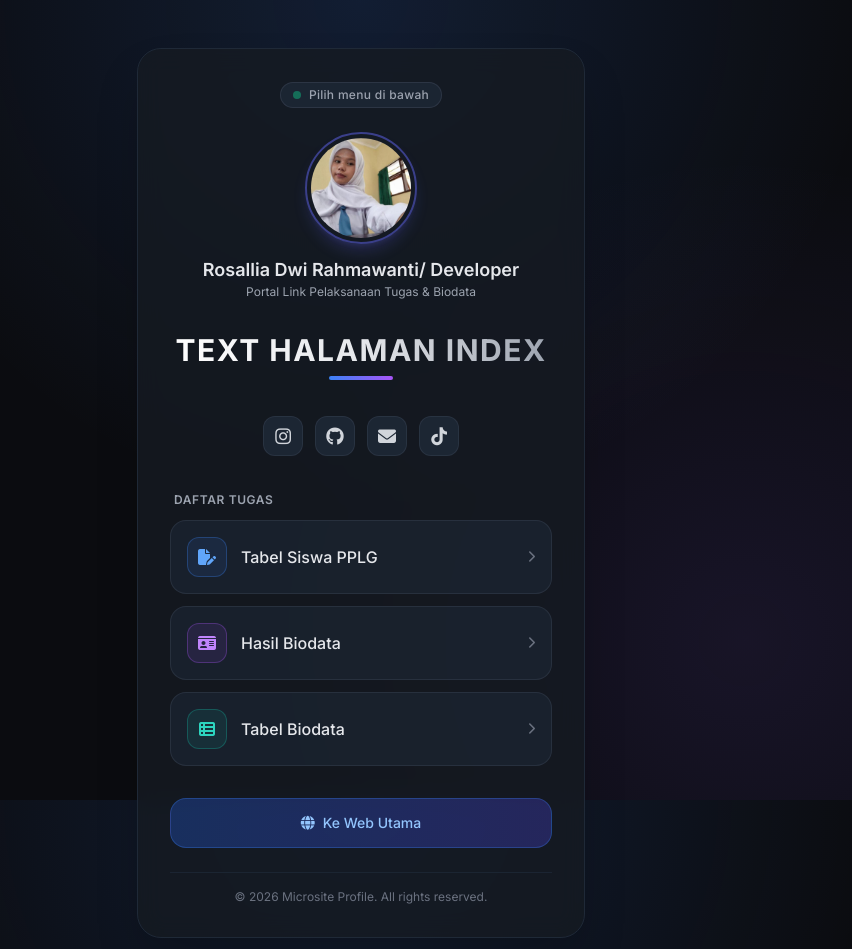
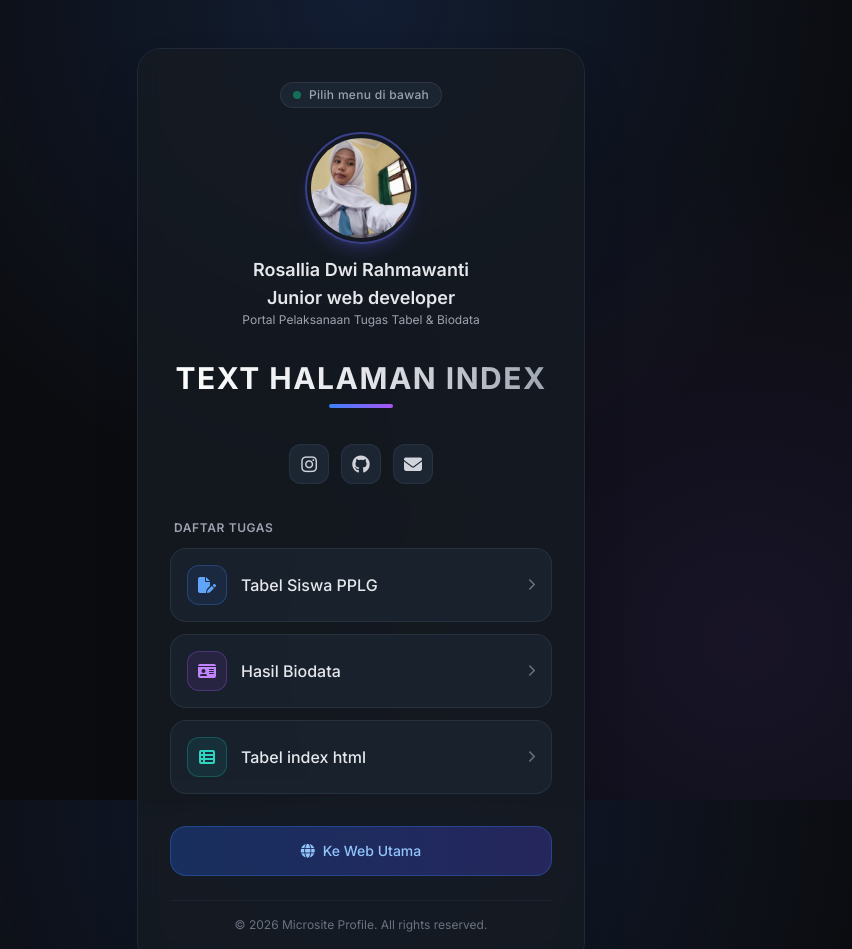
Before and after one commit to Rosaliadwirahmawanti/tugas-10rpl1-web-30, a plain HTML site: page index.html in a window 1280 px wide. Shown: the top 949 px of the page, without its empty margins (279-1131 px from the left). Drawn offline with nearby package versions, Linux system fonts and the light colour scheme.

Commit message:
first commit

```diff
--- a/index.html
+++ b/index.html
@@ -39,8 +39,9 @@
           />
         </div>
         <div>
-          <h2 class="text-lg font-semibold text-gray-200">Rosallia Dwi Rahmawanti/ Developer</h2>
-          <p class="text-xs text-gray-400">Portal Link Pelaksanaan Tugas & Biodata</p>
+          <h2 class="text-lg font-semibold text-gray-200">Rosallia Dwi Rahmawanti</h2>
+          <h2 class="text-lg font-semibold text-gray-200">Junior web developer</h2>
+          <p class="text-xs text-gray-400">Portal Pelaksanaan Tugas Tabel & Biodata</p>
         </div>
       </div>
 
@@ -54,7 +55,7 @@
 
       <!-- Social Media Icons Row -->
       <div class="flex justify-center items-center gap-3 py-1">
-        <a href="https://instagram.com/" target="_blank" aria-label="xysa_rosa" class="social-btn w-10 h-10 rounded-xl bg-gray-800/90 border border-gray-700/50 flex items-center justify-center text-gray-300 hover:text-pink-400 hover:border-pink-500/50">
+        <a href="https://instagram.com/xysa_rosa" target="_blank" aria-label="xysa_rosa" class="social-btn w-10 h-10 rounded-xl bg-gray-800/90 border border-gray-700/50 flex items-center justify-center text-gray-300 hover:text-pink-400 hover:border-pink-500/50">
           <i class="fa-brands fa-instagram text-lg"></i>
         </a>
         <a href="https://github.com/Rosaliadwirahmawanti" target="_blank" aria-label="GitHub" class="social-btn w-10 h-10 rounded-xl bg-gray-800/90 border border-gray-700/50 flex items-center justify-center text-gray-300 hover:text-white hover:border-gray-400">
@@ -62,9 +63,6 @@
         </a>
         <a href="https://mail.google.com/mail/?view=cm&fs=1&to=rosaliadwirahmawanti@gmail.com" target="_blank" aria-label="Gmail" class="social-btn w-10 h-10 rounded-xl bg-gray-800/90 border border-gray-700/50 flex items-center justify-center text-gray-300 hover:text-blue-400 hover:border-blue-500/50">
           <i class="fa-solid fa-envelope text-lg"></i>
-        </a>
-        <a href="https://tiktok.com" target="_blank" aria-label="xysa_rosa" class="social-btn w-10 h-10 rounded-xl bg-gray-800/90 border border-gray-700/50 flex items-center justify-center text-gray-300 hover:text-cyan-400 hover:border-cyan-500/50">
-          <i class="fa-brands fa-tiktok text-lg"></i>
         </a>
       </div>
 
@@ -95,12 +93,12 @@
         </a>
 
         <!-- Tugas 3: Tabel Biodata -->
-        <a href="tabel-biodata.html" class="link-btn flex items-center justify-between p-4 rounded-2xl bg-gray-800/60 border border-gray-700/50 hover:bg-gray-800/90 group">
+        <a href="https://tugas-tabel-siswa.vercel.app/" class="link-btn flex items-center justify-between p-4 rounded-2xl bg-gray-800/60 border border-gray-700/50 hover:bg-gray-800/90 group">
           <div class="flex items-center space-x-3.5">
             <div class="w-10 h-10 rounded-xl bg-teal-500/10 border border-teal-500/30 flex items-center justify-center text-teal-400 group-hover:scale-110 transition-transform">
               <i class="fa-solid fa-table-list text-base"></i>
             </div>
-            <span class="font-medium text-gray-200 group-hover:text-white transition-colors">Tabel Biodata</span>
+            <span class="font-medium text-gray-200 group-hover:text-white transition-colors">Tabel index html</span>
           </div>
           <i class="fa-solid fa-chevron-right text-xs text-gray-500 group-hover:text-gray-300 group-hover:translate-x-1 transition-all"></i>
         </a>
```
